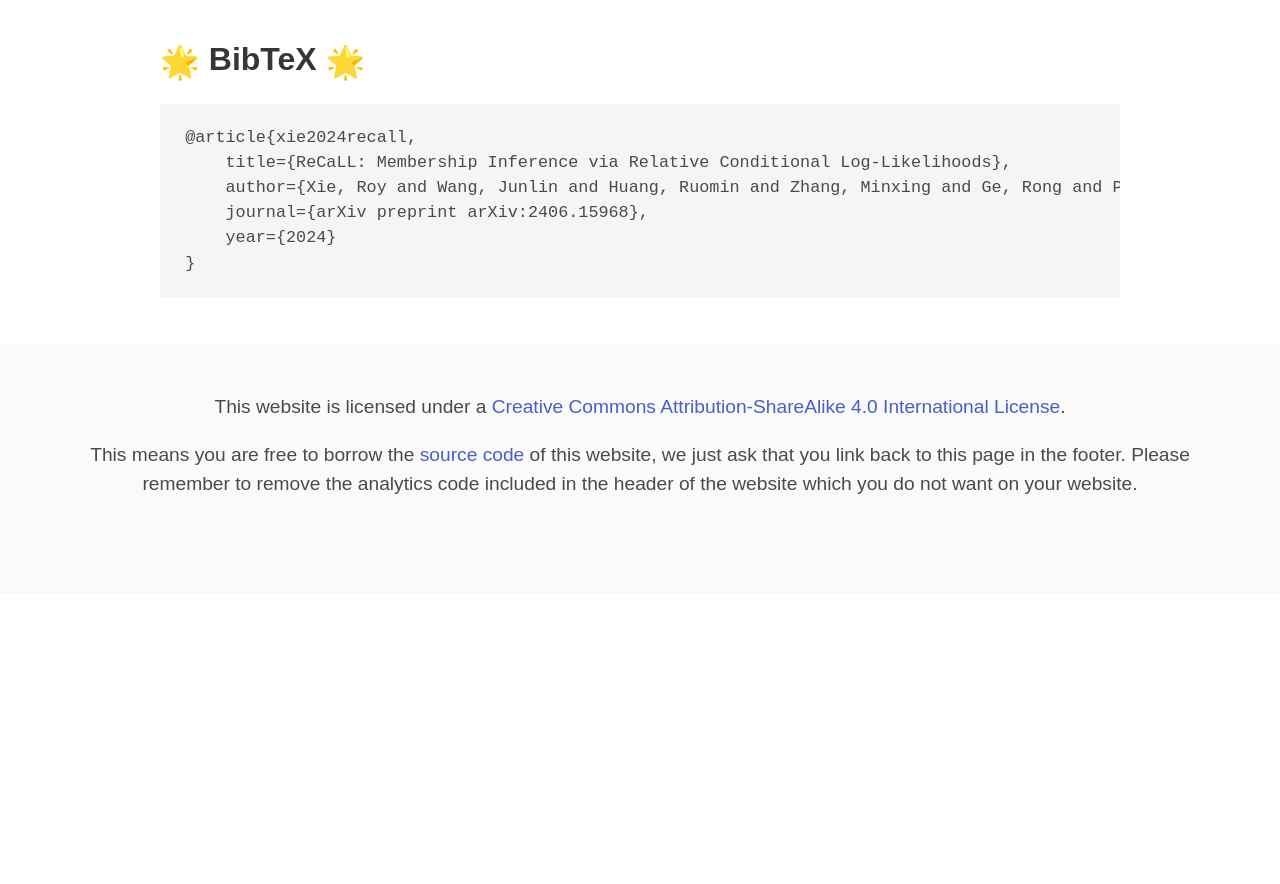
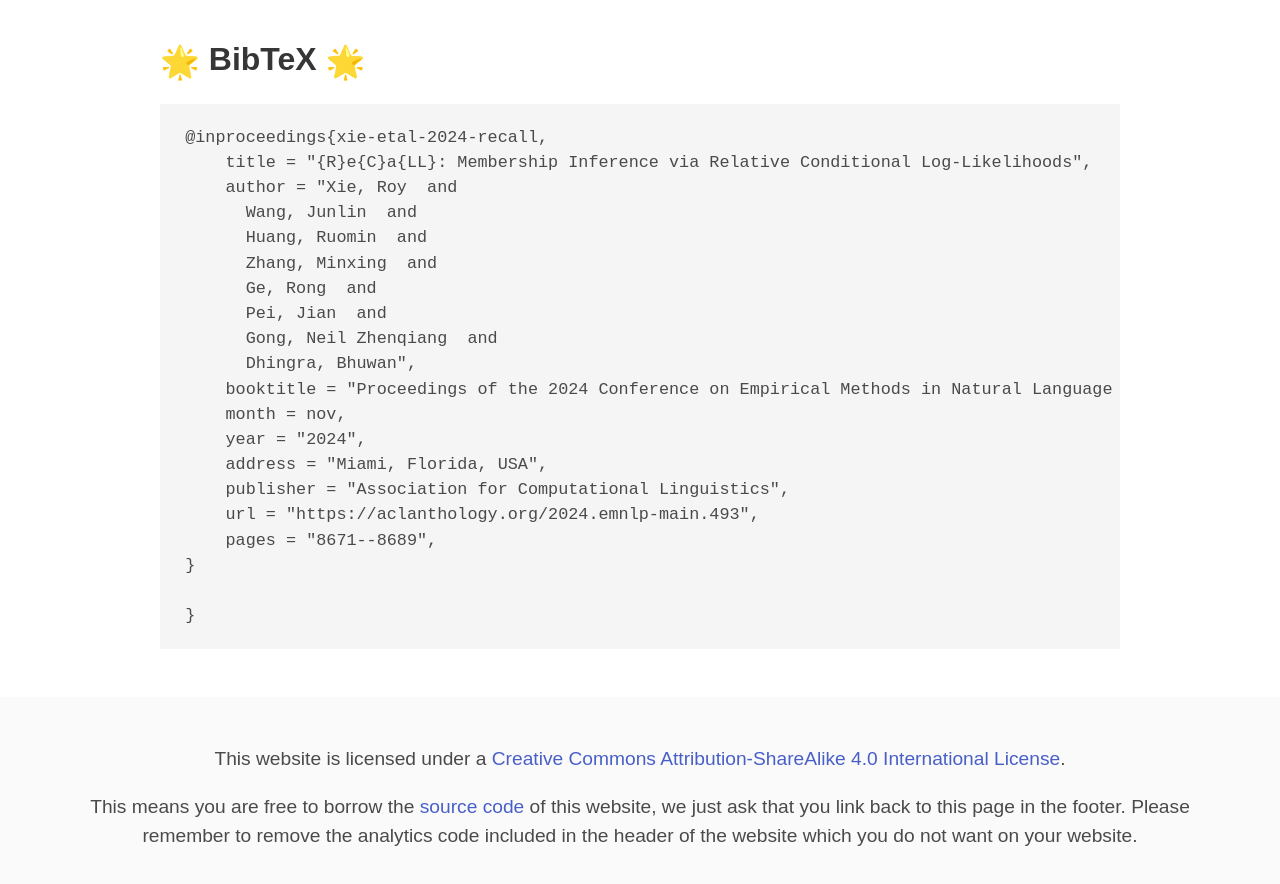
Before and after one commit to ruoyuxie/recall-project-page, a plain HTML site: page index.html in a window 1280 px wide. Shown: the part 5520-6404 px from the top of the page. Before the commit the page ends 6114 px from the top, so only its background shows below. Drawn offline with nearby package versions, Linux system fonts and the light colour scheme; a web font is replaced by a local one.

Commit message:
Update index.html

```diff
--- a/index.html
+++ b/index.html
@@ -51,7 +51,7 @@
                         <div class="column has-text-centered">
                             <div class="publication-links">
                                 <span class="link-block">
-                                    <a href="https://arxiv.org/abs/2406.15968" class="external-link button is-normal is-rounded is-dark">
+                                    <a href="https://aclanthology.org/2024.emnlp-main.493.pdf/" class="external-link button is-normal is-rounded is-dark">
                                         <span class="icon">
                                             <i class="fas fa-file-pdf"></i>
                                         </span>
@@ -163,7 +163,7 @@
                 <div class="has-text-centered">
                 <figure class="image">
                     <img src="./static/images/mimir.png" style="width: 100%;", alt="MIMIR benchmark results">
-                    <figcaption> MIMIR benchmark 13-gram setting results. ReCaLL outperforms all baselines on average for 160M and 1.4B models. Check out the 7-gram results  <a href="https://arxiv.org/abs/2406.15968" > here.</a> </figcaption>
+                    <figcaption> MIMIR benchmark 13-gram setting results. ReCaLL outperforms all baselines on average for 160M and 1.4B models. Check out the 7-gram results  <a href="https://aclanthology.org/2024.emnlp-main.493/" > here.</a> </figcaption>
                 </figure>
                 </div>
 
@@ -195,7 +195,7 @@
                     Using member prefixes not only presents an unrealistic assumption but also fails to yield the desired effect for detecting pretraining data. Our experiments demonstrate that LLMs show a stronger preference to continue with text from the same membership status.
                 </li>
                 <div class="call-to-action">
-                    <p> <b> Want to dive deeper into ReCaLL and see more detailed results? <a href="https://arxiv.org/abs/2406.15968" > Check out our full paper!</a></b></p>
+                    <p> <b> Want to dive deeper into ReCaLL and see more detailed results? <a href="https://aclanthology.org/2024.emnlp-main.493/" > Check out our full paper!</a></b></p>
                 </div>
             </div>
         </div>
@@ -203,11 +203,25 @@
     <section class="section" id="BibTeX">
         <div class="container is-max-desktop content">
             <h2 class="title is-3"><span class="emoji">🌟 </span>BibTeX <span class="emoji">🌟 </span></h2>
-            <pre><code>@article{xie2024recall,
-    title={ReCaLL: Membership Inference via Relative Conditional Log-Likelihoods},
-    author={Xie, Roy and Wang, Junlin and Huang, Ruomin and Zhang, Minxing and Ge, Rong and Pei, Jian and Gong, Neil Zhenqiang and Dhingra, Bhuwan},
-    journal={arXiv preprint arXiv:2406.15968},
-    year={2024}
+            <pre><code>@inproceedings{xie-etal-2024-recall,
+    title = "{R}e{C}a{LL}: Membership Inference via Relative Conditional Log-Likelihoods",
+    author = "Xie, Roy  and
+      Wang, Junlin  and
+      Huang, Ruomin  and
+      Zhang, Minxing  and
+      Ge, Rong  and
+      Pei, Jian  and
+      Gong, Neil Zhenqiang  and
+      Dhingra, Bhuwan",
+    booktitle = "Proceedings of the 2024 Conference on Empirical Methods in Natural Language Processing",
+    month = nov,
+    year = "2024",
+    address = "Miami, Florida, USA",
+    publisher = "Association for Computational Linguistics",
+    url = "https://aclanthology.org/2024.emnlp-main.493",
+    pages = "8671--8689",
+}
+
 }</code></pre>
         </div>
     </section>
```
